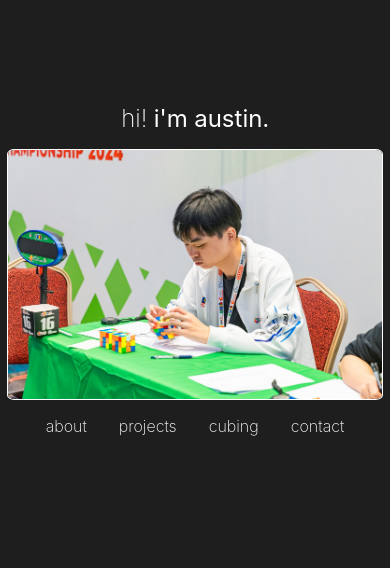
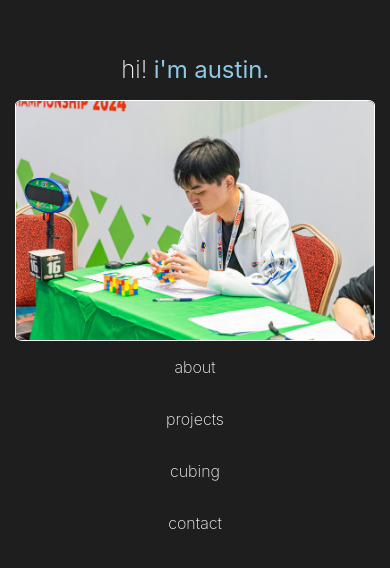
Before and after one commit to limchunyik/austin, a plain HTML site: page home.html in a window 390 px wide. Shown: the part 160-728 px from the top of the page. Drawn offline with Linux system fonts and the light colour scheme; a web font is replaced by a local one.

Commit message:
added effects

```diff
--- a/styles.css
+++ b/styles.css
@@ -25,6 +25,22 @@ body.loaded {
     opacity: 1;
 }
 
+@media (max-width: 600px) {
+    .intro-section {
+        padding: 1.5rem 0.5rem;
+        max-width: 98vw;
+    }
+
+    .intro-image {
+        max-width: 95vw;
+    }
+
+    .links {
+        flex-direction: column;
+        gap: 1.2rem;
+    }
+}
+
 .intro-section {
     display: flex;
     /* stack items vertically */
@@ -33,6 +49,8 @@ body.loaded {
     align-items: center;
     /* sets height to 100% of viewport height */
     height: 100vh;
+    max-width: 480px;
+    margin: auto;
 }
 
 .intro-title {
@@ -43,6 +61,7 @@ body.loaded {
 
 .intro-name {
     font-weight: 400;
+    color: #8ecae6;
 }
 
 .intro-image {
@@ -54,13 +73,43 @@ body.loaded {
     border-radius: 2%;
     margin: 1rem;
     border: 1px solid white;
+
+    transition: transform 0.3s cubic-bezier(.4, 0, .2, 1), filter 0.3s;
+}
+
+.intro-image:hover {
+    transform: scale(1.025);
+    filter: brightness(1.08) contrast(1.05);
 }
 
 .links {
     display: flex;
     gap: 2rem;
+    text-align: center;
 }
 
 .links a {
     text-decoration: none;
+    position: relative;
+    transition: color 0.2s;
 }
+
+.links a::after {
+    content: '';
+    display: block;
+    height: 2px;
+    width: 0;
+    background: #fff;
+    transition: width 0.2s;
+    position: absolute;
+    left: 0;
+    bottom: -3px;
+}
+
+.links a:hover {
+    color: #8ecae6;
+}
+
+.links a:hover::after {
+    width: 100%;
+}
```
